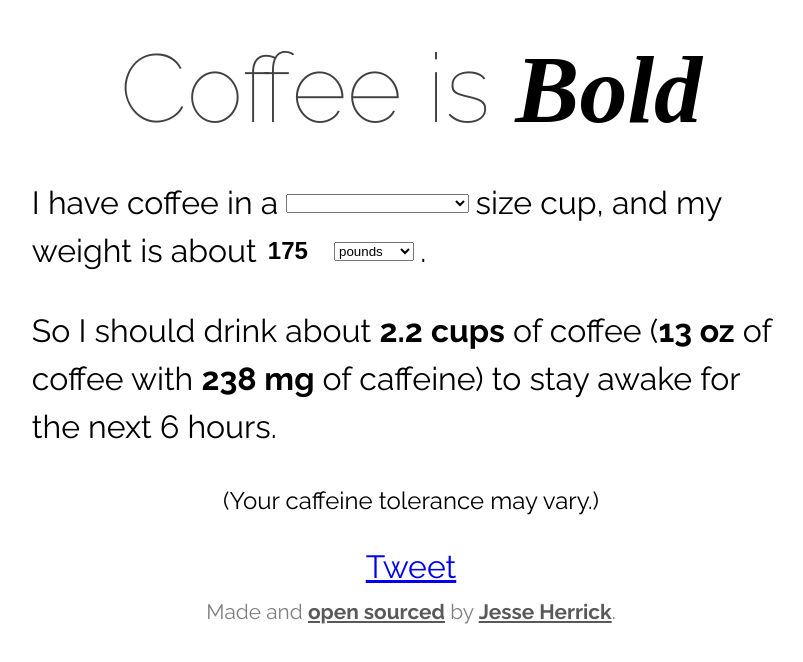
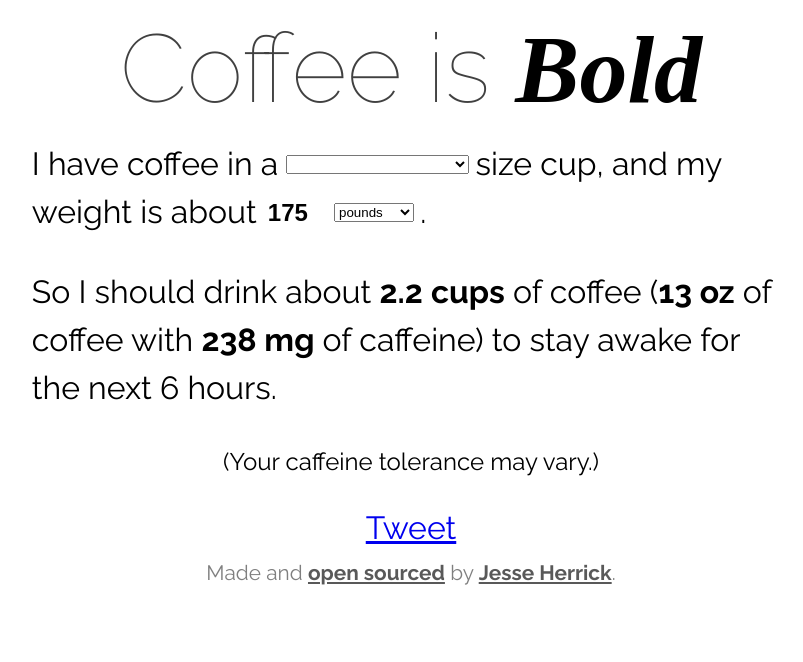
Before and after one commit to JesseHerrick/caffeinefor.me, a website: page index.html in a window 1280 px wide. Shown: the whole page, without its empty margins (229-1032 px from the left). Drawn offline with nearby package versions, Linux system fonts and the light colour scheme; a web font is replaced by a local one.

Commit message:
Fix spacing around the header.

```diff
--- a/css/main.css
+++ b/css/main.css
@@ -28,7 +28,9 @@ body {
 h1 {
   font-size: 3em;
   color: rgba(0, 0, 0, .75);
-  line-height: .5;
+  line-height: 1;
+  margin-top: 20px;
+  margin-bottom: -10px;
   font-weight: 100;
   text-align: center;
 }
```
